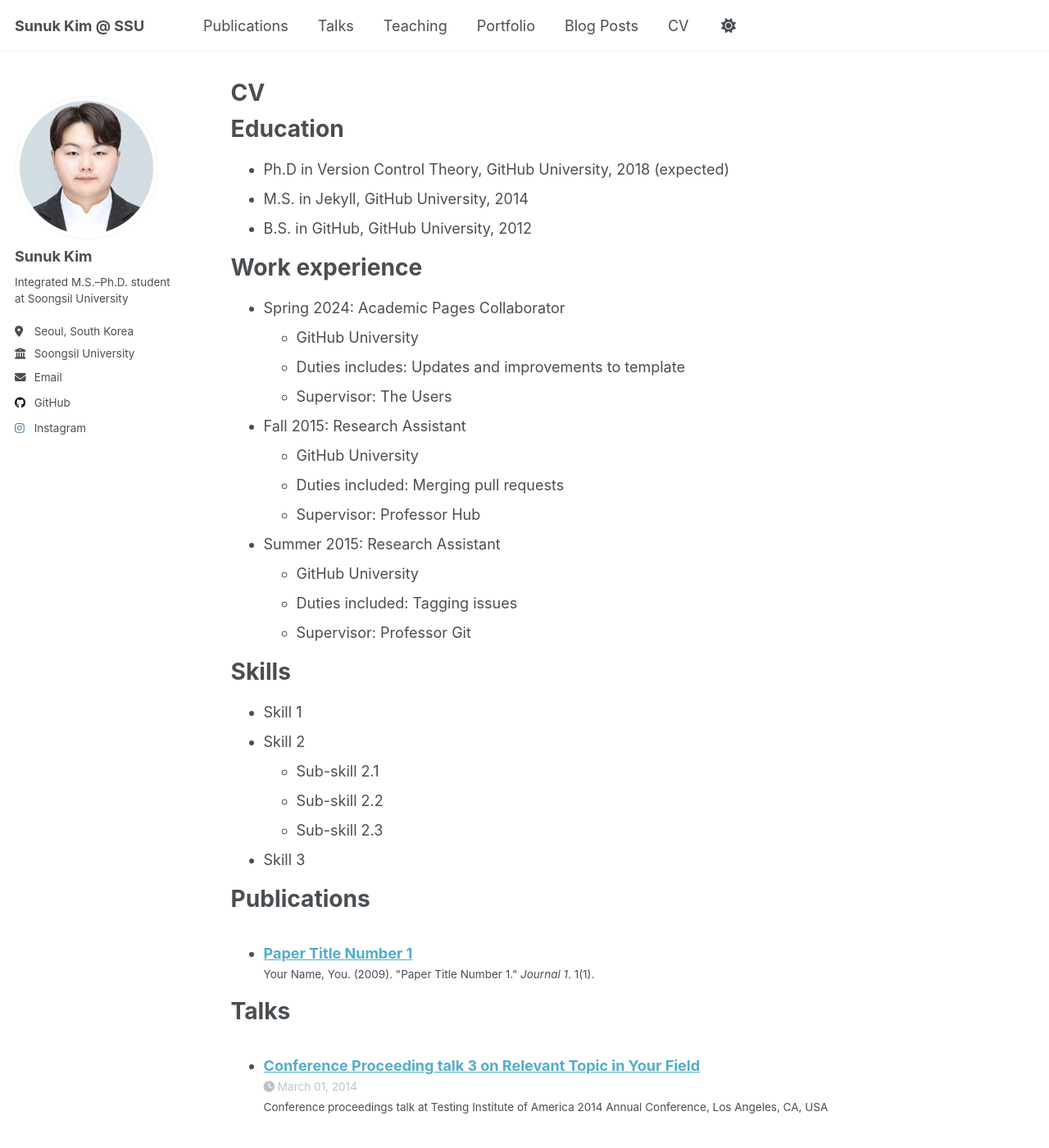
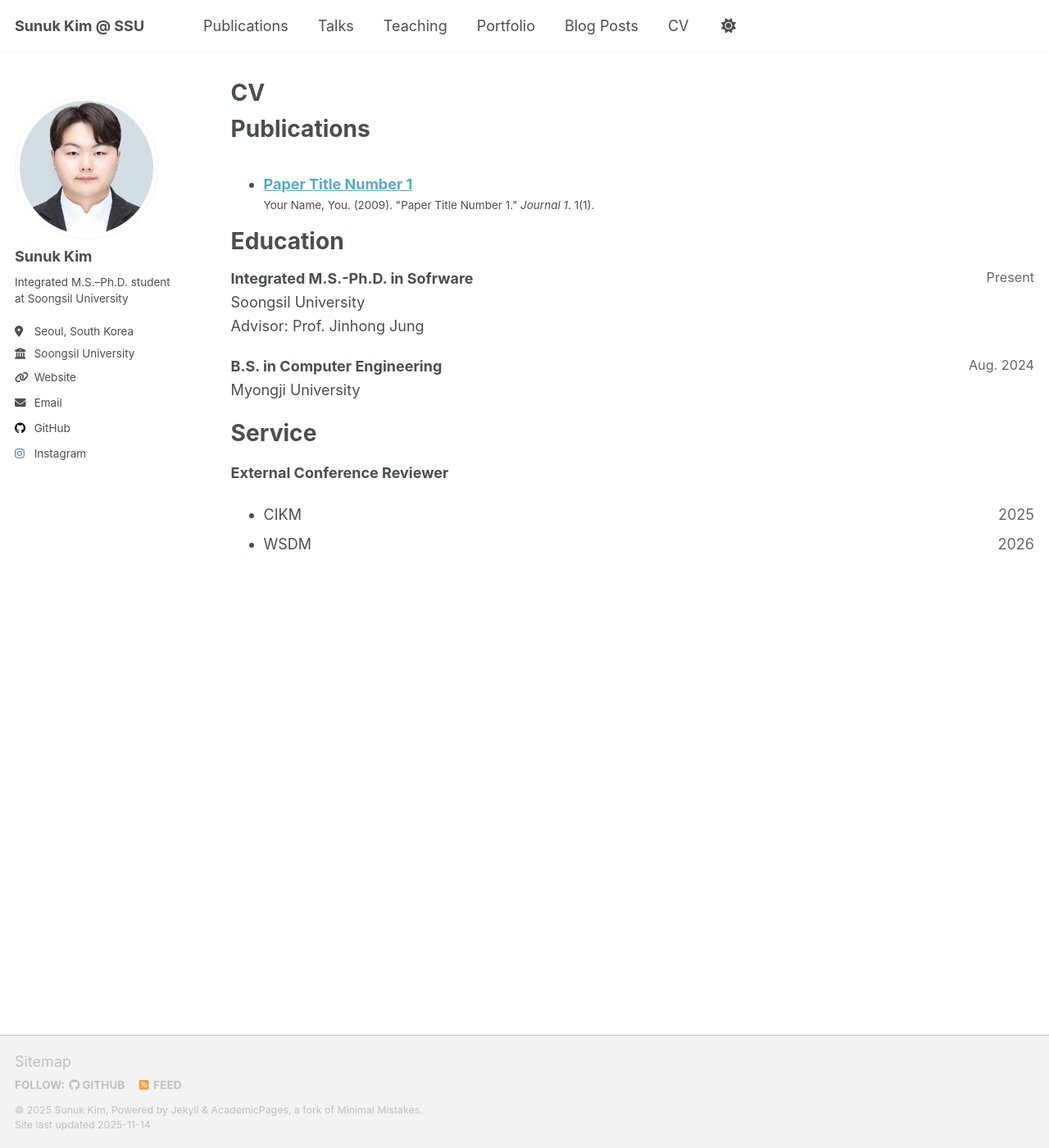
Before and after one commit to sunukkim98/sunukkim98.github.io, a Jekyll site: the page built from _pages/cv.md, in a window 1280 px wide and 1400 px high. Shown: the whole window at 82% size. Built offline with Jekyll 4.4.1, drawn with Linux system fonts in a browser that asks for light colours; a script that is not in the unit is left out; some of the changed text lies outside the part shown.

Commit message:
updated cv

```diff
--- a/_config.yml
+++ b/_config.yml
@@ -29,8 +29,8 @@ author:
   bio              : "Integrated M.S.–Ph.D. student at Soongsil University"
   location         : "Seoul, South Korea"
   employer         : "Soongsil University"
-  uri              : # URL
-  email            : "sunukkim@soongsil.ac.kr"
+  uri              : https://sunukkim98.github.io # URL
+  email            : "sunukkim@soongsil.ac.kr" # Email address
 
   # Academic websites
   academia         : # URL
--- a/_data/cv.json
+++ b/_data/cv.json
@@ -1,6 +1,6 @@
 {
   "basics": {
-    "name": "Your Sidebar Name",
+    "name": "Sunuk Kim",
     "email": "none@example.org",
     "phone": "",
     "website": "https://academicpages.github.io",
@@ -34,7 +34,7 @@
   "education": [
     {
       "institution": "GitHub University",
-      "area": "Ph.D in Version Control Theory",
+      "area": "test",
       "studyType": "",
       "startDate": "",
       "endDate": "2018",
--- a/_pages/cv.md
+++ b/_pages/cv.md
@@ -9,56 +9,43 @@ redirect_from:
 
 {% include base_path %}
 
-Education
-======
-* Ph.D in Version Control Theory, GitHub University, 2018 (expected)
-* M.S. in Jekyll, GitHub University, 2014
-* B.S. in GitHub, GitHub University, 2012
-
-Work experience
-======
-* Spring 2024: Academic Pages Collaborator
-  * GitHub University
-  * Duties includes: Updates and improvements to template
-  * Supervisor: The Users
-
-* Fall 2015: Research Assistant
-  * GitHub University
-  * Duties included: Merging pull requests
-  * Supervisor: Professor Hub
-
-* Summer 2015: Research Assistant
-  * GitHub University
-  * Duties included: Tagging issues
-  * Supervisor: Professor Git
-
-Skills
-======
-* Skill 1
-* Skill 2
-  * Sub-skill 2.1
-  * Sub-skill 2.2
-  * Sub-skill 2.3
-* Skill 3
-
 Publications
 ======
   <ul>{% for post in site.publications reversed %}
     {% include archive-single-cv.html %}
   {% endfor %}</ul>
 
-Talks
+Education
 ======
-  <ul>{% for post in site.talks reversed %}
-    {% include archive-single-talk-cv.html  %}
-  {% endfor %}</ul>
+<ul class="cv-education" style="list-style:none; padding:0; margin:0;">
+  <li style="margin-bottom:1.25rem;">
+    <div style="overflow:hidden;">
+      <strong style="font-weight:700;">Integrated M.S.-Ph.D. in Sofrware</strong>
+      <span style="float:right; color:#666; font-size:0.9em;">Present</span>
+    </div>
+    <div style="margin-top:0.1rem;">Soongsil University</div>
+    <div style="margin-top:0.1rem;">Advisor: Prof. Jinhong Jung</div>
+  </li>
 
-Teaching
+  <li style="margin-bottom:1.25rem;">
+    <div style="overflow:hidden;">
+      <strong style="font-weight:700;">B.S. in Computer Engineering</strong>
+      <span style="float:right; color:#666; font-size:0.9em;">Aug. 2024</span>
+    </div>
+    <div style="margin-top:0.1rem;">Myongji University</div>
+  </li>
+</ul>
+
+Service
 ======
-  <ul>{% for post in site.teaching reversed %}
-    {% include archive-single-cv.html %}
-  {% endfor %}</ul>
-
-Service and leadership
-======
-* Currently signed in to 43 different slack teams
+<strong>External Conference Reviewer</strong>
+<ul style="margin-top:0.5rem; margin-bottom:1.5rem;">
+  <li>
+    <span>CIKM</span>
+    <span style="float:right; color:#666;">2025</span>
+  </li>
+  <li>
+    <span>WSDM</span>
+    <span style="float:right; color:#666;">2026</span>
+  </li>
+</ul>
```
